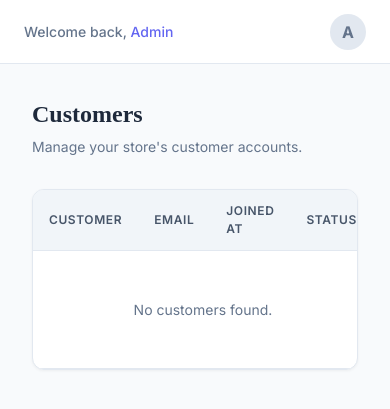
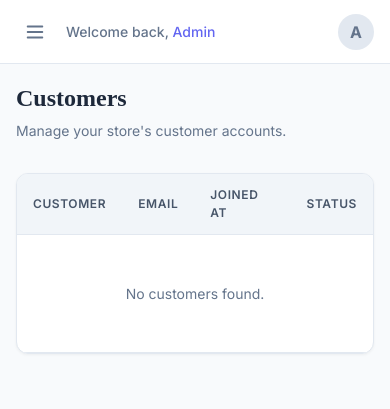
Before and after one commit to mynexasolutions-spec/chasma-gallery, a Python web app: template apps/templates/admin/customers.html in a window 390 px wide. Shown: the top 409 px of the page. Run offline with Jinja, Linux system fonts and the light colour scheme; the template is opened without the code that fills it, so the values that code supplies are empty.

Commit message:
Made admin dashboard responsive.

```diff
--- a/apps/static/css/admin.css
+++ b/apps/static/css/admin.css
@@ -305,7 +305,158 @@ select.admin-input option {
 .text-green { color: #10b981; }
 .text-red { color: #ef4444; }
 
+/* MOBILE NAV TOGGLE BUTTON */
+.admin-menu-btn {
+  display: none;
+  background: none;
+  border: none;
+  cursor: pointer;
+  padding: 0.5rem;
+  border-radius: 0.375rem;
+  color: var(--admin-text-muted);
+  transition: background 0.2s;
+  flex-shrink: 0;
+}
+
+.admin-menu-btn:hover {
+  background: #f1f5f9;
+}
+
+/* SIDEBAR OVERLAY BACKDROP */
+.admin-sidebar-overlay {
+  display: none;
+  position: fixed;
+  inset: 0;
+  background: rgba(0, 0, 0, 0.5);
+  z-index: 150;
+}
+
+.admin-sidebar-overlay.open {
+  display: block;
+}
+
+/* RESPONSIVE GRID UTILITY CLASSES */
+.admin-grid-2 {
+  display: grid;
+  grid-template-columns: 1fr 1fr;
+  gap: 1.5rem;
+}
+
+.admin-grid-3 {
+  display: grid;
+  grid-template-columns: 1fr 1fr 1fr;
+  gap: 1.5rem;
+}
+
+.admin-grid-stats {
+  display: grid;
+  grid-template-columns: 1fr 1fr;
+  gap: 1.25rem;
+}
+
+.admin-grid-dash {
+  display: grid;
+  grid-template-columns: 1.5fr 1fr;
+  gap: 1.5rem;
+}
+
+.admin-grid-dash-bottom {
+  display: grid;
+  grid-template-columns: 2fr 1.2fr;
+  gap: 1.5rem;
+}
+
+.admin-grid-order {
+  display: grid;
+  grid-template-columns: 2.5fr 1fr;
+  gap: 1.5rem;
+}
+
+/* PAGE HEADER — flex row that stacks on mobile */
+.admin-page-header {
+  display: flex;
+  justify-content: space-between;
+  align-items: center;
+  flex-wrap: wrap;
+  gap: 1rem;
+  margin-bottom: 2rem;
+}
+
+/* ── MOBILE BREAKPOINT ── */
 @media (max-width: 768px) {
-  .admin-sidebar { width: 0; display: none; }
-  .admin-layout { flex-direction: column; }
+  /* Show hamburger button */
+  .admin-menu-btn {
+    display: flex;
+    align-items: center;
+    justify-content: center;
+  }
+
+  /* Sidebar becomes a slide-in drawer */
+  .admin-sidebar {
+    display: flex !important;
+    width: 260px;
+    position: fixed;
+    left: 0;
+    top: 0;
+    bottom: 0;
+    height: 100vh;
+    transform: translateX(-100%);
+    transition: transform 0.3s ease;
+    z-index: 200;
+  }
+
+  .admin-sidebar.open {
+    transform: translateX(0);
+  }
+
+  .admin-layout {
+    flex-direction: column;
+  }
+
+  /* Topbar adjustments */
+  .admin-topbar {
+    padding: 0 1rem;
+  }
+
+  /* Reduce content padding */
+  .admin-content {
+    padding: 1rem;
+  }
+
+  /* Tables scroll horizontally */
+  .admin-table-container {
+    overflow-x: auto;
+    -webkit-overflow-scrolling: touch;
+  }
+
+  /* All responsive grids collapse to single column */
+  .admin-grid-2,
+  .admin-grid-3,
+  .admin-grid-stats,
+  .admin-grid-dash,
+  .admin-grid-dash-bottom,
+  .admin-grid-order {
+    grid-template-columns: 1fr !important;
+  }
+
+  /* Page header stacks vertically */
+  .admin-page-header {
+    flex-direction: column;
+    align-items: flex-start;
+  }
+
+  /* Stat cards go full-width */
+  .admin-stat-card {
+    flex-direction: row;
+  }
+
+  /* Form cards reduce padding */
+  .admin-card {
+    padding: 1rem;
+  }
+
+  /* Flash messages padding */
+  .admin-main > div[style*="padding:1.5rem 2rem"] {
+    padding: 1rem !important;
+  }
 }
--- a/apps/templates/admin/attribute_values.html
+++ b/apps/templates/admin/attribute_values.html
@@ -12,7 +12,7 @@
   <p style="color:var(--admin-text-muted); font-size:0.875rem;">Add or remove possible values for this attribute.</p>
 </div>
 
-<div style="display:grid; grid-template-columns:1fr 2fr; gap:2rem;">
+<div class="admin-grid-order" style="gap:2rem;">
 
   <!-- Add Value Form -->
   <div class="admin-card">
--- a/apps/templates/admin/attributes.html
+++ b/apps/templates/admin/attributes.html
@@ -2,7 +2,7 @@
 {% block title %}Attributes – StoreAdmin{% endblock %}
 
 {% block content %}
-<div style="margin-bottom:2rem; display:flex; justify-content:space-between; align-items:center;">
+<div class="admin-page-header">
   <div>
     <h1 style="font-size:1.5rem; font-weight:700; color:var(--admin-text-main); margin-bottom:0.25rem;">Product Attributes</h1>
     <p style="color:var(--admin-text-muted); font-size:0.875rem;">Global properties like Color, Size, or Power (SPH) for variable products.</p>
--- a/apps/templates/admin/base.html
+++ b/apps/templates/admin/base.html
@@ -85,8 +85,13 @@
 
     <!-- TOP BAR -->
     <header class="admin-topbar">
-      <div style="font-size:0.875rem; color:var(--admin-text-muted); font-weight:500;">
-        Welcome back, <span class="text-indigo">{{ current_user.name if current_user else 'Admin' }}</span>
+      <div style="display:flex; align-items:center; gap:0.75rem;">
+        <button class="admin-menu-btn" id="adminMenuBtn" aria-label="Toggle navigation">
+          <svg xmlns="http://www.w3.org/2000/svg" width="22" height="22" fill="none" viewBox="0 0 24 24" stroke="currentColor"><path stroke-linecap="round" stroke-linejoin="round" stroke-width="2" d="M4 6h16M4 12h16M4 18h16"/></svg>
+        </button>
+        <div style="font-size:0.875rem; color:var(--admin-text-muted); font-weight:500;">
+          Welcome back, <span class="text-indigo">{{ current_user.name if current_user else 'Admin' }}</span>
+        </div>
       </div>
       <div style="display:flex; align-items:center; gap:1.25rem;">
         <div style="width:36px; height:36px; border-radius:99px; background:#e2e8f0; display:flex; align-items:center; justify-content:center; font-weight:bold; color:var(--admin-text-muted);">
@@ -118,5 +123,40 @@
 </div>
 
 {% block extra_js %}{% endblock %}
+
+<!-- Mobile sidebar overlay -->
+<div class="admin-sidebar-overlay" id="adminSidebarOverlay"></div>
+
+<script>
+  (function () {
+    var menuBtn = document.getElementById('adminMenuBtn');
+    var sidebar = document.getElementById('adminSidebar');
+    var overlay = document.getElementById('adminSidebarOverlay');
+
+    function openSidebar() {
+      sidebar.classList.add('open');
+      overlay.classList.add('open');
+      document.body.style.overflow = 'hidden';
+    }
+
+    function closeSidebar() {
+      sidebar.classList.remove('open');
+      overlay.classList.remove('open');
+      document.body.style.overflow = '';
+    }
+
+    if (menuBtn) menuBtn.addEventListener('click', openSidebar);
+    if (overlay) overlay.addEventListener('click', closeSidebar);
+
+    // Close sidebar when a nav link is tapped on mobile
+    if (sidebar) {
+      sidebar.querySelectorAll('.admin-nav-item').forEach(function (link) {
+        link.addEventListener('click', function () {
+          if (window.innerWidth <= 768) closeSidebar();
+        });
+      });
+    }
+  })();
+</script>
 </body>
 </html>
--- a/apps/templates/admin/brands.html
+++ b/apps/templates/admin/brands.html
@@ -2,7 +2,7 @@
 {% block title %}Brands – StoreAdmin{% endblock %}
 
 {% block content %}
-<div style="margin-bottom:2rem; display:flex; justify-content:space-between; align-items:center;">
+<div class="admin-page-header">
   <div>
     <h1 style="font-size:1.5rem; font-weight:700; color:var(--admin-text-main); margin-bottom:0.25rem;">Brands</h1>
     <p style="color:var(--admin-text-muted); font-size:0.875rem;">Manage the product brands available in your store.</p>
--- a/apps/templates/admin/categories.html
+++ b/apps/templates/admin/categories.html
@@ -2,7 +2,7 @@
 {% block title %}Categories – StoreAdmin{% endblock %}
 
 {% block content %}
-<div style="margin-bottom:2rem; display:flex; justify-content:space-between; align-items:center;">
+<div class="admin-page-header">
   <div>
     <h1 style="font-size:1.5rem; font-weight:700; color:var(--admin-text-main); margin-bottom:0.25rem;">Categories</h1>
     <p style="color:var(--admin-text-muted); font-size:0.875rem;">Organize your products into logical groups.</p>
--- a/apps/templates/admin/customers.html
+++ b/apps/templates/admin/customers.html
@@ -2,7 +2,7 @@
 {% block title %}Customers – StoreAdmin{% endblock %}
 
 {% block content %}
-<div style="margin-bottom:2rem; display:flex; justify-content:space-between; align-items:center;">
+<div class="admin-page-header">
   <div>
     <h1 style="font-size:1.5rem; font-weight:700; color:var(--admin-text-main); margin-bottom:0.25rem;">Customers</h1>
     <p style="color:var(--admin-text-muted); font-size:0.875rem;">Manage your store's customer accounts.</p>
--- a/apps/templates/admin/dashboard.html
+++ b/apps/templates/admin/dashboard.html
@@ -12,7 +12,7 @@
 </div>
 
 <!-- Main Dashboard Grid -->
-<div style="display:grid; grid-template-columns:1.5fr 1fr; gap:1.5rem; margin-bottom:2.5rem; align-items: stretch;">
+<div class="admin-grid-dash" style="margin-bottom:2.5rem; align-items:stretch;">
 
   <!-- Revenue Chart -->
   <div class="admin-card" style="margin-bottom:0;">
@@ -23,7 +23,7 @@
   </div>
 
   <!-- Stats Grid (Relocated) -->
-  <div style="display:grid; grid-template-columns:1fr 1fr; gap:1.25rem;">
+  <div class="admin-grid-stats">
 
     <div class="admin-stat-card" style="margin:0; flex-direction:column; align-items:flex-start; justify-content:center; gap:0.75rem; padding:1.5rem; height: 100%;">
       <div class="stat-icon-wrap" style="background:#e0e7ff; color:#4338ca; margin:0;">
@@ -68,7 +68,7 @@
   </div>
 </div>
 
-<div style="display:grid; grid-template-columns:2fr 1.2fr; gap:1.5rem;">
+<div class="admin-grid-dash-bottom">
 
   <!-- Recent Orders -->
   <div class="admin-card">
--- a/apps/templates/admin/import.html
+++ b/apps/templates/admin/import.html
@@ -12,7 +12,7 @@
   <p style="color:var(--admin-text-muted); font-size:0.875rem;">Upload a WooCommerce-format CSV to bulk-import products to your store.</p>
 </div>
 
-<div style="display:grid; grid-template-columns:1.5fr 1fr; gap:1.5rem;">
+<div class="admin-grid-dash">
 
   <div>
     <form method="post" enctype="multipart/form-data" class="admin-card" style="padding:2.5rem; text-align:center;">
@@ -37,7 +37,7 @@
     {% if results %}
     <div class="admin-card" style="margin-top:1.5rem; padding:2rem;">
       <h3 style="font-size:1rem; font-weight:700; margin-bottom:1.5rem;">Import Results Summary</h3>
-      <div style="display:grid; grid-template-columns:repeat(3, 1fr); gap:1rem;">
+      <div class="admin-grid-3" style="gap:1rem;">
         <div style="padding:1.5rem; background:#f0fdf4; border-radius:0.75rem; border:1px solid #bbf7d0; text-align:center;">
           <div style="font-size:1.75rem; font-weight:800; color:#166534;">{{ results.imported }}</div>
           <div style="font-size:0.75rem; color:#166534; font-weight:600; text-transform:uppercase;">Success</div>
--- a/apps/templates/admin/order_detail.html
+++ b/apps/templates/admin/order_detail.html
@@ -17,7 +17,7 @@
   </div>
 </div>
 
-<div style="display:grid; grid-template-columns:2.5fr 1fr; gap:1.5rem;">
+<div class="admin-grid-order">
 
   <div style="display:flex; flex-direction:column; gap:1.5rem;">
     <!-- Items Table -->
--- a/apps/templates/admin/orders.html
+++ b/apps/templates/admin/orders.html
@@ -2,7 +2,7 @@
 {% block title %}Orders – StoreAdmin{% endblock %}
 
 {% block content %}
-<div style="margin-bottom:2rem; display:flex; justify-content:space-between; align-items:center;">
+<div class="admin-page-header">
   <div>
     <h1 style="font-size:1.5rem; font-weight:700; color:var(--admin-text-main); margin-bottom:0.25rem;">Orders</h1>
     <p style="color:var(--admin-text-muted); font-size:0.875rem;">Manage and track all customer orders.</p>
--- a/apps/templates/admin/products.html
+++ b/apps/templates/admin/products.html
@@ -2,7 +2,7 @@
 {% block title %}Products – StoreAdmin{% endblock %}
 
 {% block content %}
-<div style="margin-bottom:2rem; display:flex; justify-content:space-between; align-items:center;">
+<div class="admin-page-header">
   <div>
     <h1 style="font-size:1.5rem; font-weight:700; color:var(--admin-text-main); margin-bottom:0.25rem;">Products</h1>
     <p style="color:var(--admin-text-muted); font-size:0.875rem;">Manage your store's items, stock, and pricing.</p>
--- a/apps/templates/admin/settings.html
+++ b/apps/templates/admin/settings.html
@@ -69,7 +69,7 @@
                style="width:100%; max-width:400px; padding:0.75rem 1rem; border:1px solid var(--admin-border); border-radius:0.5rem; background:var(--admin-bg); color:var(--admin-text); font-size:0.9rem; outline:none; font-family:monospace; box-sizing:border-box;" />
       </div>
 
-      <div style="display:grid; grid-template-columns:1fr 1fr; gap:1rem; max-width:600px;">
+      <div class="admin-grid-2" style="gap:1rem; max-width:600px;">
         <div>
           <label style="display:block; font-size:0.82rem; font-weight:600; color:var(--admin-text-muted); text-transform:uppercase; letter-spacing:0.05em; margin-bottom:0.5rem;" for="bank_name">Bank Name</label>
           <input type="text" id="bank_name" name="bank_name" value="{{ settings.bank_name or '' }}"
@@ -100,7 +100,7 @@
       <p style="font-size:0.82rem; color:var(--admin-text-muted); margin-top:0.2rem;">Enable automated payments via Razorpay</p>
     </div>
     <div style="padding:1.5rem; display:flex; flex-direction:column; gap:1.25rem;">
-      <div style="display:grid; grid-template-columns:1fr 1fr; gap:1rem; max-width:800px;">
+      <div class="admin-grid-2" style="gap:1rem; max-width:800px;">
         <div>
           <label style="display:block; font-size:0.82rem; font-weight:600; color:var(--admin-text-muted); text-transform:uppercase; letter-spacing:0.05em; margin-bottom:0.5rem;" for="razorpay_key_id">Razorpay Key ID</label>
           <input type="text" id="razorpay_key_id" name="razorpay_key_id" value="{{ settings.razorpay_key_id or '' }}"
--- a/apps/templates/admin/variations.html
+++ b/apps/templates/admin/variations.html
@@ -14,7 +14,7 @@
   <p style="color:var(--admin-text-muted); font-size:0.875rem;">Create specific price and stock levels for combinations of attributes.</p>
 </div>
 
-<div style="display:grid; grid-template-columns:1fr 2fr; gap:2rem; align-items: flex-start;">
+<div class="admin-grid-order" style="align-items:flex-start;">
 
   <!-- Add Variation Form -->
   <div class="admin-card">
@@ -29,7 +29,7 @@
         <input type="text" name="sku" required placeholder="e.g. {{ product.name[:3]|upper }}-VAR1" class="admin-input" />
       </div>
 
-      <div style="display:grid; grid-template-columns:1fr 1fr; gap:1rem; margin-bottom:1.5rem;">
+      <div class="admin-grid-2" style="gap:1rem; margin-bottom:1.5rem;">
         <div>
           <label class="admin-label">Price (₹) *</label>
           <input type="number" step="0.01" name="price" required class="admin-input" />
```
Also changed, not shown: apps/templates/admin/product_form.html (+4 -4 lines).
